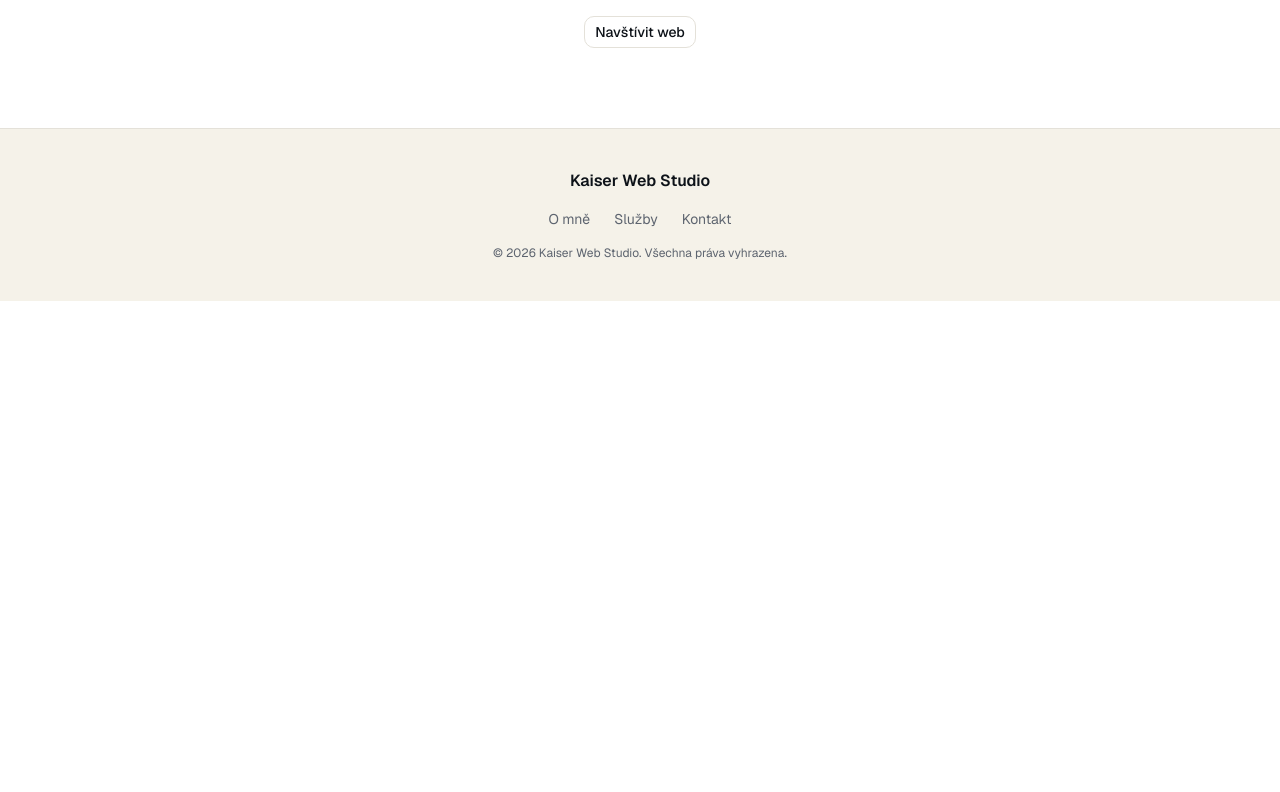
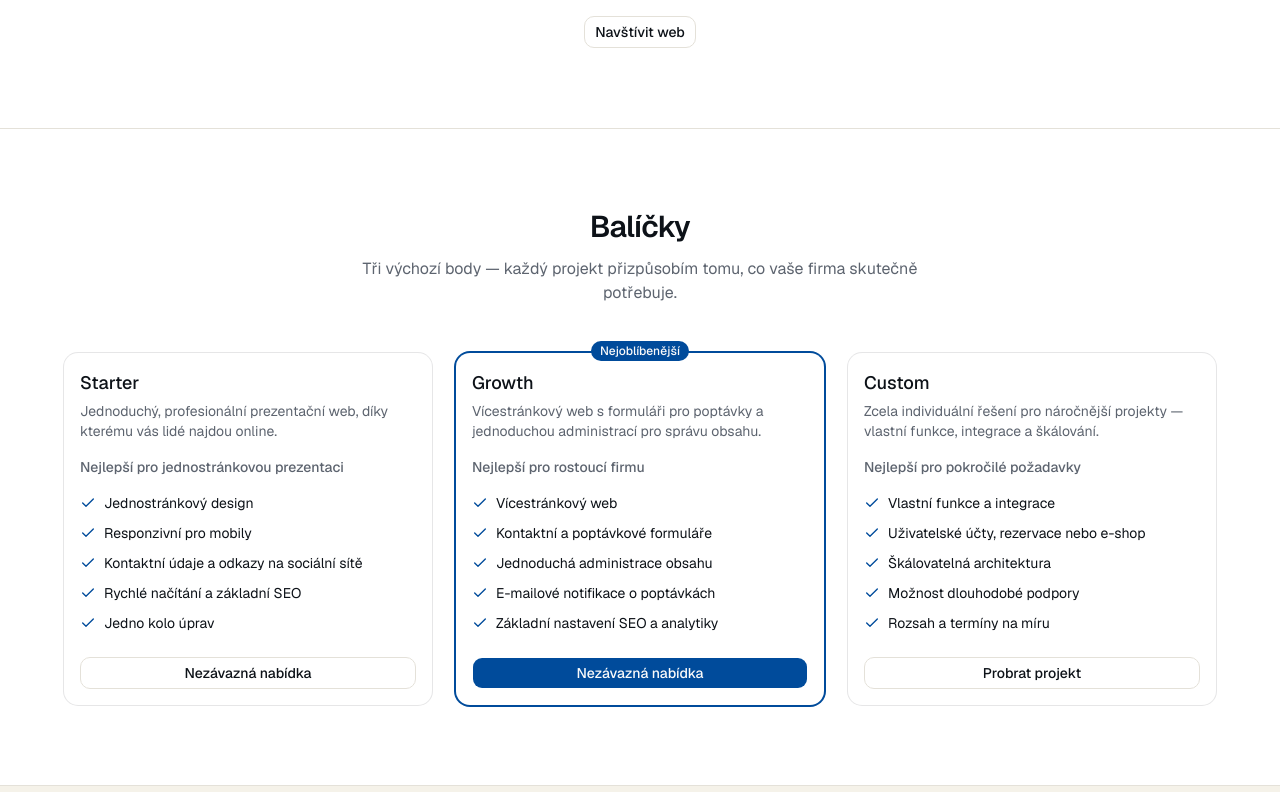
Before and after one commit to Tomas-Kaiser/kaiserwebstudio, a Next.js app: page /cs in a window 1280 px wide. Shown: the part 1528-2320 px from the top of the page. Before the commit the page ends 1829 px from the top, so only its background shows below. Built offline with nearby package versions, Linux system fonts and the light colour scheme.

Commit message:
Add pricing packages section with three service tiers

```diff
--- a/messages/cs.json
+++ b/messages/cs.json
@@ -26,6 +26,52 @@
     "projectDescription": "Portfoliový web pro profesionálního fotografa s administrací pro správu alb a fotek.",
     "cta": "Navštívit web"
   },
+  "Packages": {
+    "title": "Balíčky",
+    "subtitle": "Tři výchozí body — každý projekt přizpůsobím tomu, co vaše firma skutečně potřebuje.",
+    "tiers": [
+      {
+        "name": "Starter",
+        "description": "Jednoduchý, profesionální prezentační web, díky kterému vás lidé najdou online.",
+        "priceLabel": "Nejlepší pro jednostránkovou prezentaci",
+        "features": [
+          "Jednostránkový design",
+          "Responzivní pro mobily",
+          "Kontaktní údaje a odkazy na sociální sítě",
+          "Rychlé načítání a základní SEO",
+          "Jedno kolo úprav"
+        ],
+        "cta": "Nezávazná nabídka"
+      },
+      {
+        "name": "Growth",
+        "badge": "Nejoblíbenější",
+        "description": "Vícestránkový web s formuláři pro poptávky a jednoduchou administrací pro správu obsahu.",
+        "priceLabel": "Nejlepší pro rostoucí firmu",
+        "features": [
+          "Vícestránkový web",
+          "Kontaktní a poptávkové formuláře",
+          "Jednoduchá administrace obsahu",
+          "E-mailové notifikace o poptávkách",
+          "Základní nastavení SEO a analytiky"
+        ],
+        "cta": "Nezávazná nabídka"
+      },
+      {
+        "name": "Custom",
+        "description": "Zcela individuální řešení pro náročnější projekty — vlastní funkce, integrace a škálování.",
+        "priceLabel": "Nejlepší pro pokročilé požadavky",
+        "features": [
+          "Vlastní funkce a integrace",
+          "Uživatelské účty, rezervace nebo e-shop",
+          "Škálovatelná architektura",
+          "Možnost dlouhodobé podpory",
+          "Rozsah a termíny na míru"
+        ],
+        "cta": "Probrat projekt"
+      }
+    ]
+  },
   "Footer": {
     "copyright": "© {year} Kaiser Web Studio. Všechna práva vyhrazena."
   }
--- a/messages/en.json
+++ b/messages/en.json
@@ -26,6 +26,52 @@
     "projectDescription": "A portfolio site for a professional photographer, with an admin area for managing albums and photos.",
     "cta": "Visit site"
   },
+  "Packages": {
+    "title": "Packages",
+    "subtitle": "Three starting points — every project is scoped to what your business actually needs.",
+    "tiers": [
+      {
+        "name": "Starter",
+        "description": "A simple, professional presentation site to get your business found online.",
+        "priceLabel": "Best for a single-page presence",
+        "features": [
+          "Single-page design",
+          "Mobile responsive",
+          "Contact info & social links",
+          "Fast loading & SEO basics",
+          "One round of revisions"
+        ],
+        "cta": "Get a quote"
+      },
+      {
+        "name": "Growth",
+        "badge": "Most popular",
+        "description": "A multi-page site with lead-capture forms and a simple admin panel to manage content yourself.",
+        "priceLabel": "Best for a growing business",
+        "features": [
+          "Multi-page site",
+          "Contact & inquiry forms",
+          "Simple admin panel for content",
+          "Email notifications on submissions",
+          "Basic SEO & analytics setup"
+        ],
+        "cta": "Get a quote"
+      },
+      {
+        "name": "Custom",
+        "description": "A fully custom build for complex needs — bespoke features, integrations, and scale.",
+        "priceLabel": "Best for advanced requirements",
+        "features": [
+          "Custom functionality & integrations",
+          "Accounts, bookings, or e-commerce",
+          "Scalable architecture",
+          "Ongoing support available",
+          "Scope & timeline tailored to you"
+        ],
+        "cta": "Discuss your project"
+      }
+    ]
+  },
   "Footer": {
     "copyright": "© {year} Kaiser Web Studio. All rights reserved."
   }
--- a/src/app/[locale]/page.tsx
+++ b/src/app/[locale]/page.tsx
@@ -1,12 +1,32 @@
 import Image from "next/image";
 import { useTranslations } from "next-intl";
+import { Check } from "lucide-react";
 import { Link } from "@/i18n/navigation";
 import { Badge } from "@/components/ui/badge";
 import { Button } from "@/components/ui/button";
+import {
+  Card,
+  CardHeader,
+  CardTitle,
+  CardDescription,
+  CardContent,
+} from "@/components/ui/card";
+import { cn } from "@/lib/utils";
+
+type PackageTier = {
+  name: string;
+  badge?: string;
+  description: string;
+  priceLabel: string;
+  features: string[];
+  cta: string;
+};
 
 export default function Home() {
   const t = useTranslations("Home");
   const tShowcase = useTranslations("Showcase");
+  const tPackages = useTranslations("Packages");
+  const tiers = tPackages.raw("tiers") as PackageTier[];
 
   return (
     <main className="flex flex-1 flex-col">
@@ -108,6 +128,67 @@ export default function Home() {
           </div>
         </div>
       </section>
+
+      <section className="border-t border-border px-4 py-20">
+        <div className="mx-auto max-w-6xl">
+          <div className="mx-auto max-w-xl text-center">
+            <h2 className="text-3xl font-semibold tracking-tight">
+              {tPackages("title")}
+            </h2>
+            <p className="mt-3 text-muted-foreground">
+              {tPackages("subtitle")}
+            </p>
+          </div>
+
+          <div className="mt-12 grid gap-6 md:grid-cols-3">
+            {tiers.map((tier) => (
+              <div key={tier.name} className="relative">
+                {tier.badge && (
+                  <Badge className="absolute -top-3 left-1/2 z-10 -translate-x-1/2">
+                    {tier.badge}
+                  </Badge>
+                )}
+
+                <Card
+                  className={cn(
+                    "flex h-full flex-col",
+                    tier.badge && "ring-2 ring-primary"
+                  )}
+                >
+                  <CardHeader>
+                    <CardTitle className="text-lg">{tier.name}</CardTitle>
+                    <CardDescription>{tier.description}</CardDescription>
+                  </CardHeader>
+
+                  <CardContent className="flex flex-1 flex-col gap-4">
+                    <p className="text-sm font-medium text-muted-foreground">
+                      {tier.priceLabel}
+                    </p>
+
+                    <ul className="flex flex-1 flex-col gap-2.5 text-sm">
+                      {tier.features.map((feature) => (
+                        <li key={feature} className="flex items-start gap-2">
+                          <Check className="mt-0.5 size-4 shrink-0 text-primary" />
+                          <span>{feature}</span>
+                        </li>
+                      ))}
+                    </ul>
+
+                    <Button
+                      className="mt-2 w-full"
+                      variant={tier.badge ? "default" : "outline"}
+                      nativeButton={false}
+                      render={<Link href="/contact" />}
+                    >
+                      {tier.cta}
+                    </Button>
+                  </CardContent>
+                </Card>
+              </div>
+            ))}
+          </div>
+        </div>
+      </section>
     </main>
   );
 }
```
